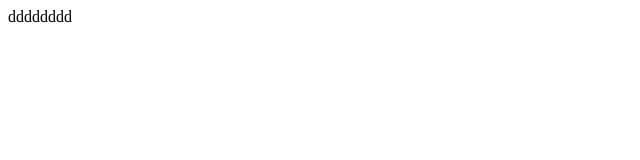
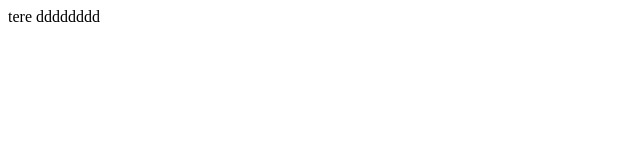
Before and after one commit to joehasttu/joehas.github.io, a plain HTML site: page index.html in a window 1280 px wide. Shown: the full height of the page, 0-640 px from the left. Drawn offline with Linux system fonts and the light colour scheme.

Commit message:
Update index.html

```diff
--- a/index.html
+++ b/index.html
@@ -1,2 +1,2 @@
-
+<body>tere</body>
 dddddddd
```
